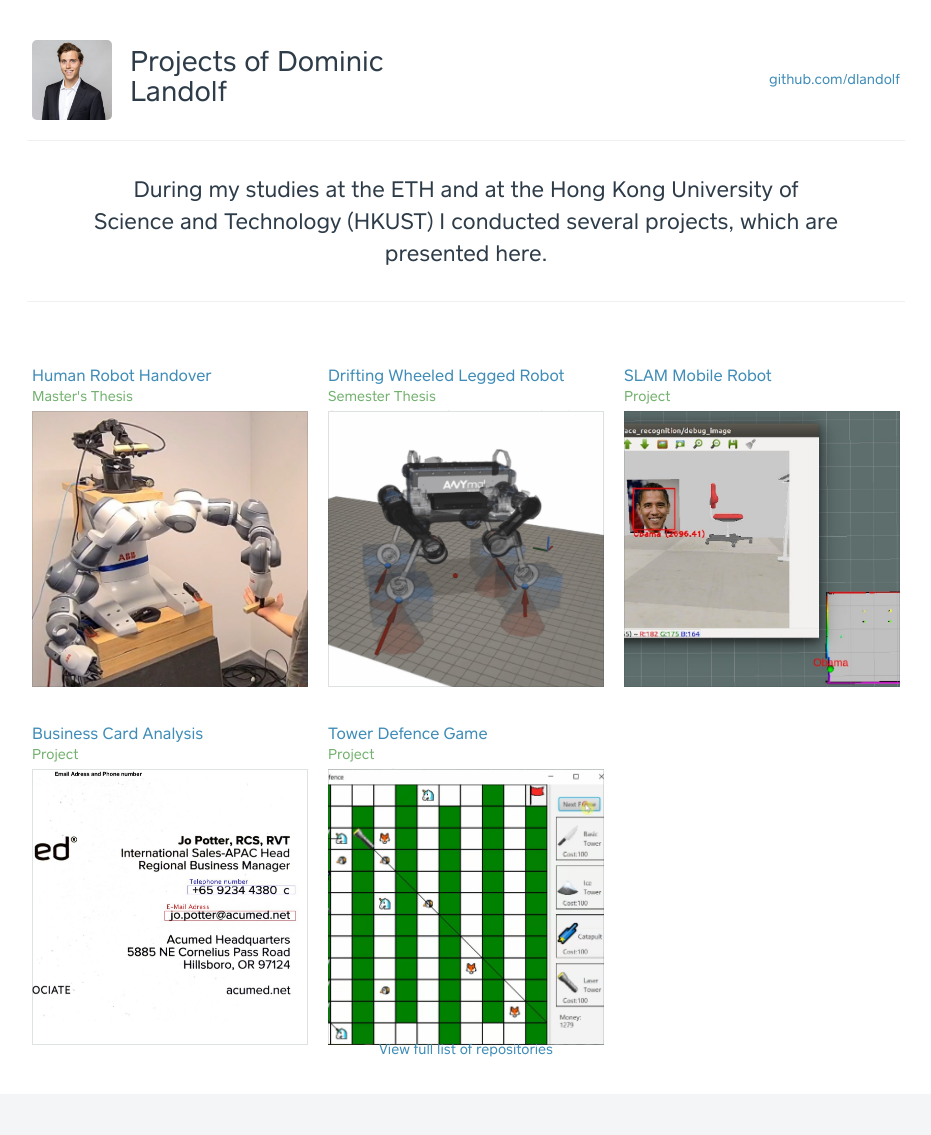
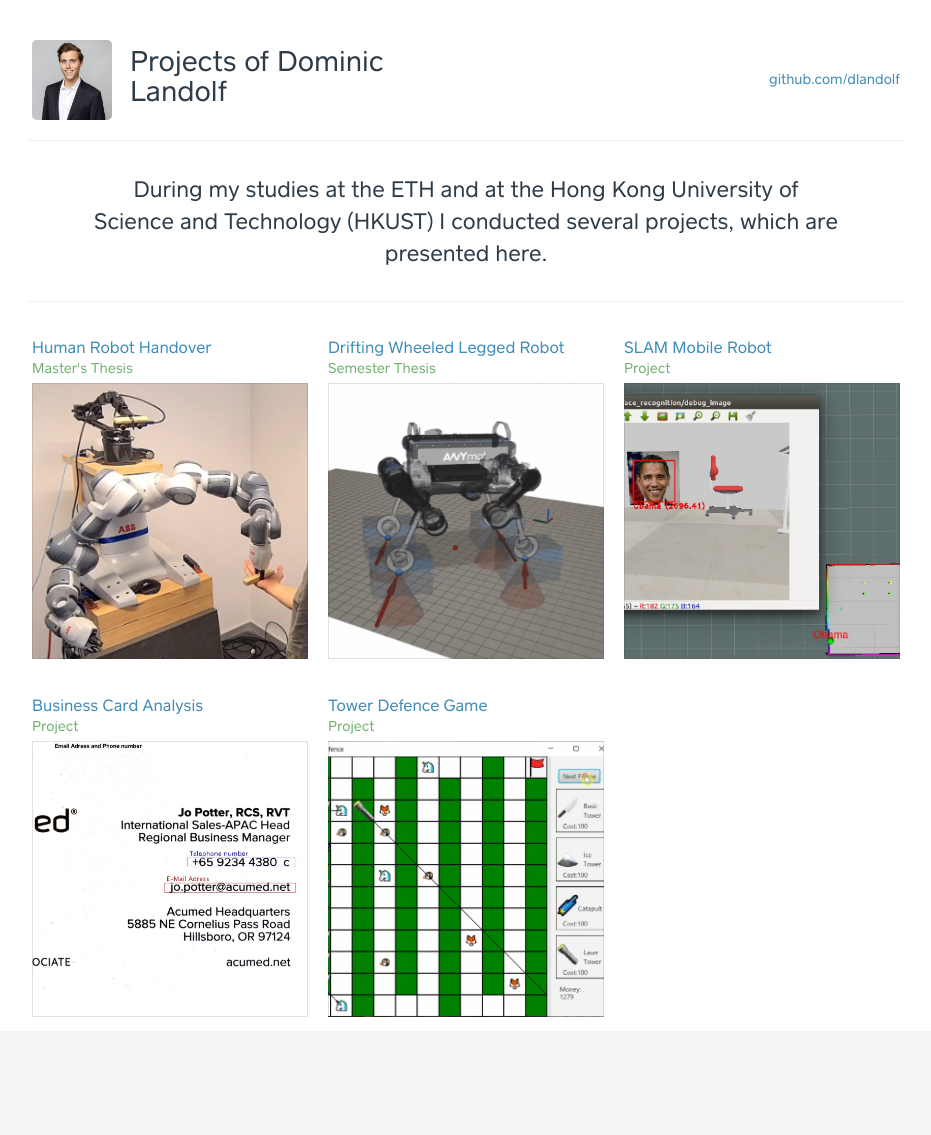
Before and after one commit to dlandolf/dlandolf.github.io, a Jekyll site: the page index.html, which Jekyll copies as it is, in a window 1280 px wide. Shown: the whole page, without its empty margins (174-1105 px from the left). Built offline with Jekyll 4.4.1, drawn with Linux system fonts in a browser that asks for light colours; after the commit the page ends 1031 px from its top, so only the background shows below that.

Commit message:
Update index.html

```diff
--- a/index.html
+++ b/index.html
@@ -102,8 +102,6 @@
 
               </ol>
             </div>
-
-            <a id="btn-view-full-menu" class="btn-view-full-menu" href="http://github.com/dlandolf">View full list of repositories</a>
           </article>
 
         </section>
```
